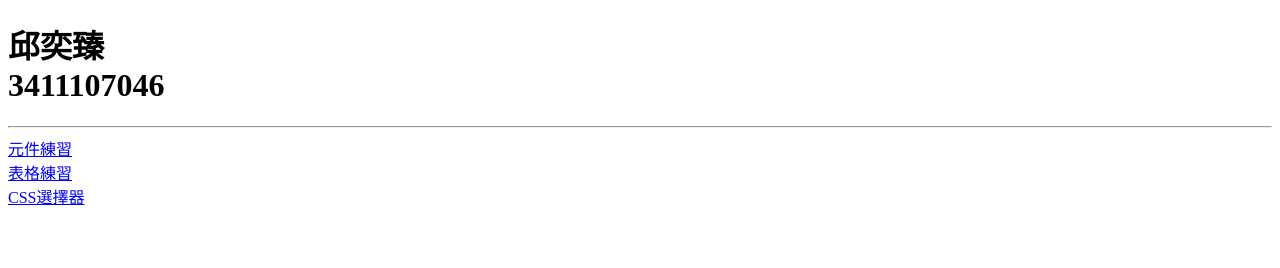
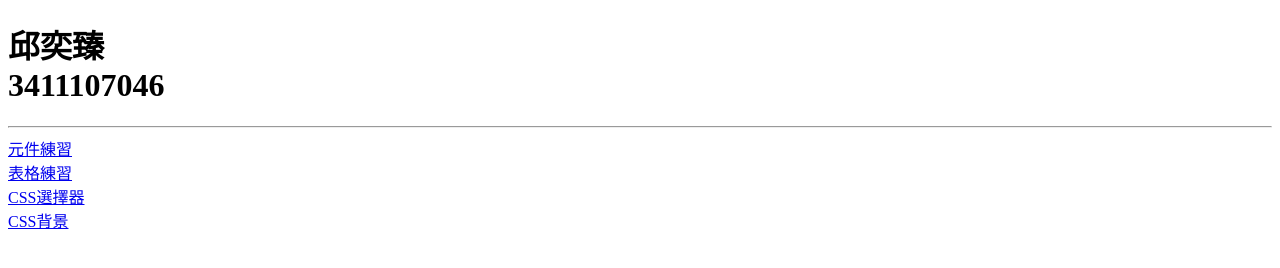
Before and after one commit to yizhenqiu0322/3411107046, a plain HTML site: page index.html in a window 1280 px wide. Drawn offline with Linux system fonts and the light colour scheme.

Commit message:
Add files via upload

```diff
--- a/index.html
+++ b/index.html
@@ -18,6 +18,8 @@
     <a href="table.html">表格練習</a>
     <br>
     <a href="css.html">CSS選擇器</a>
+    <br>
+    <a href="background.html">CSS背景</a>
 
 </body>
 </html>
```
